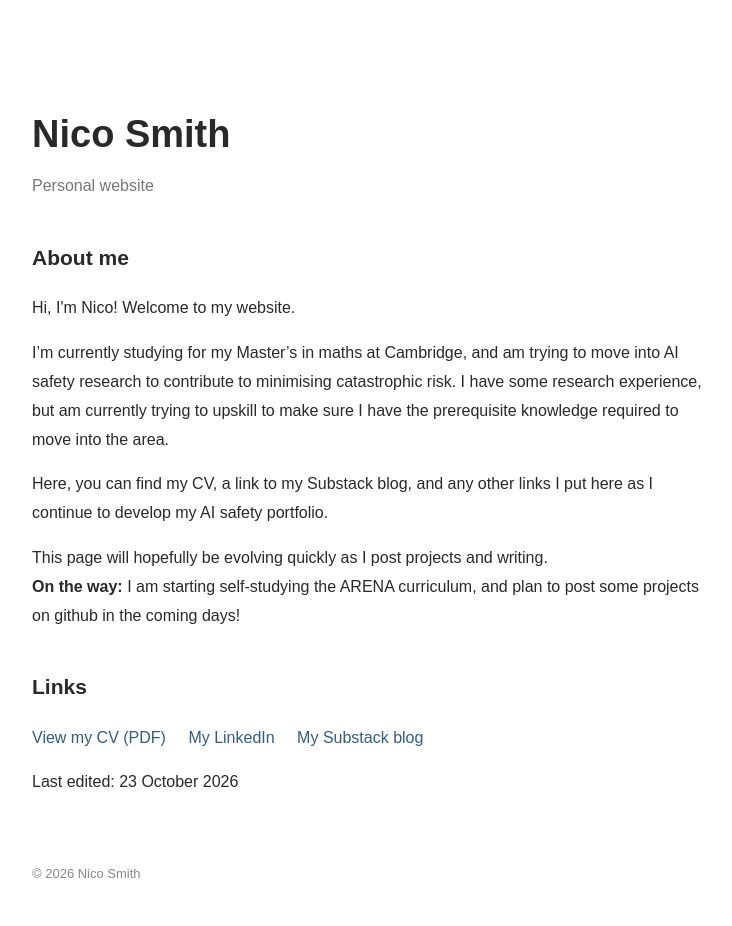
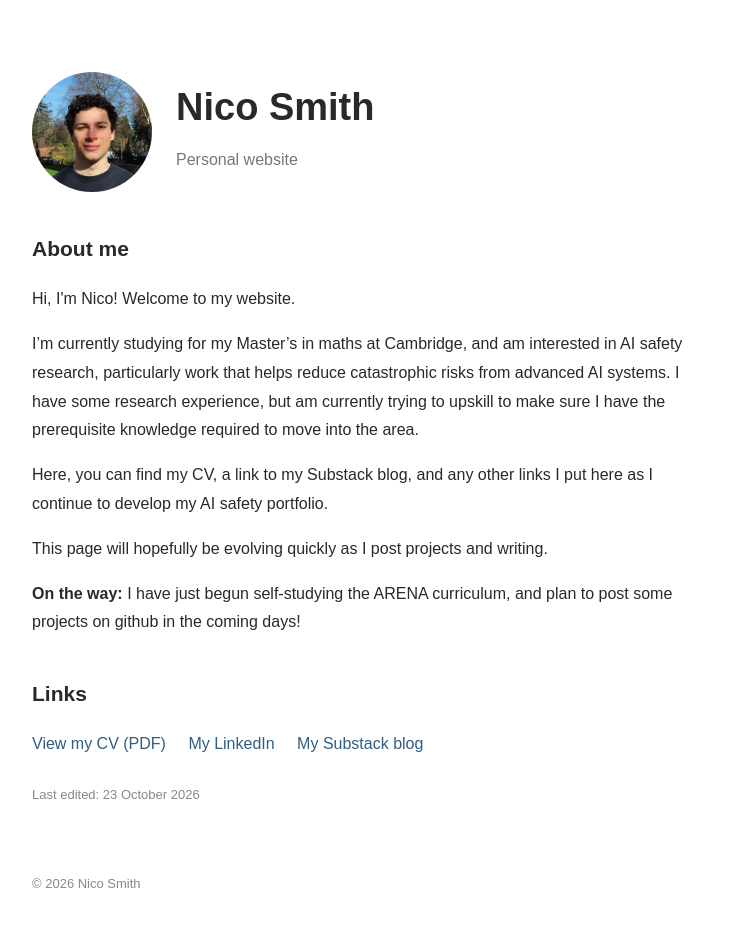
Before and after one commit to nicohsmith/nicohsmith.github.io, a plain HTML site: page index.html in a window 1280 px wide. Shown: the whole page, without its empty margins (268-1000 px from the left). Drawn offline with Linux system fonts and the light colour scheme.

Commit message:
Profile picture, some style tweaks
Updated profile layout and adjusted text content.

```diff
--- a/index.html
+++ b/index.html
@@ -9,7 +9,7 @@
   <style>
     body {
       max-width: 680px;
-      margin: 100px auto;
+      margin: 72px auto;
       padding: 0 24px;
       font-family: Arial, sans-serif;
       line-height: 1.8;
@@ -36,6 +36,8 @@
       color: #315d83;
       text-decoration: none;
       margin-right: 18px;
+      display: inline-block;
+  margin: 0 18px 8px 0;
     }
 
     a:hover {
@@ -47,27 +49,76 @@
       color: #888888;
       font-size: 13px;
     }
+
+    .profile-header {
+  display: flex;
+  align-items: center;
+  gap: 24px;
+  margin-bottom: 36px;
+}
+
+.profile-photo {
+  width: 120px;
+  height: 120px;
+  border-radius: 50%;
+  object-fit: cover;
+  object-position: center;
+  flex-shrink: 0;
+}
+
+.profile-header h1 {
+  margin-top: 0;
+}
+
+.last-edited {
+  font-size: 13px;
+  color: #888888;
+}
+@media (max-width: 480px) {
+  .profile-photo {
+    width: 88px;
+    height: 88px;
+  }
+
+  .profile-header {
+    gap: 16px;
+  }
+
+  h1 {
+    font-size: 30px;
+  }
+}
   </style>
 </head>
 
 <body>
-  <h1>Nico Smith</h1>
-  <p class="subtitle">Personal website</p>
+  <div class="profile-header">
+    <img
+      src="headshot.jpg"
+      alt="Nico Smith profile picture"
+      class="profile-photo"
+    >
+
+    <div>
+      <h1>Nico Smith</h1>
+      <p class="subtitle">Personal website</p>
+    </div>
+  </div>
 
   <h2>About me</h2>
   <p>
     Hi, I'm Nico! Welcome to my website.</p>
   <p> I’m currently studying for my Master’s in maths at Cambridge,
-    and am trying to move into AI safety research to contribute to minimising catastrophic
-    risk. I have some research experience, but am currently trying to upskill to make sure I have
+    and am interested in AI safety research, particularly work that helps reduce catastrophic risks from advanced AI systems. I have some research experience, but am currently trying to upskill to make sure I have
     the prerequisite knowledge required to move into the area.</p>
 
   <p>
     Here, you can find my CV, a link to my Substack blog, and any other links I put here as I continue to develop my AI safety portfolio.
   </p>
     <p>
-    This page will hopefully be evolving quickly as I post projects and writing. <br>
-      <strong>On the way:</strong> I am starting self-studying the ARENA curriculum, and plan to post some projects on github in the coming days!
+    This page will hopefully be evolving quickly as I post projects and writing. </p>
+      <p>
+      <strong>On the way:</strong> I have just begun self-studying the ARENA curriculum, and plan to post some projects on github in the coming days!
 
   </p>
 
```
